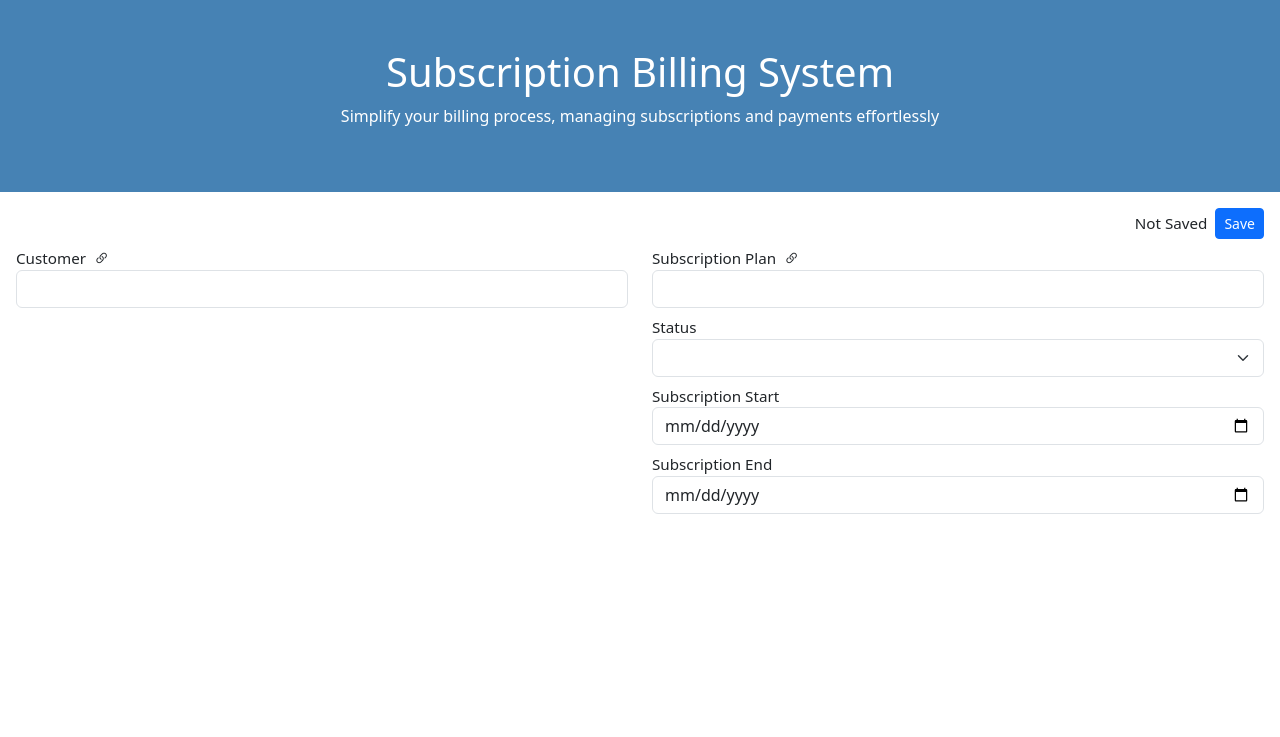
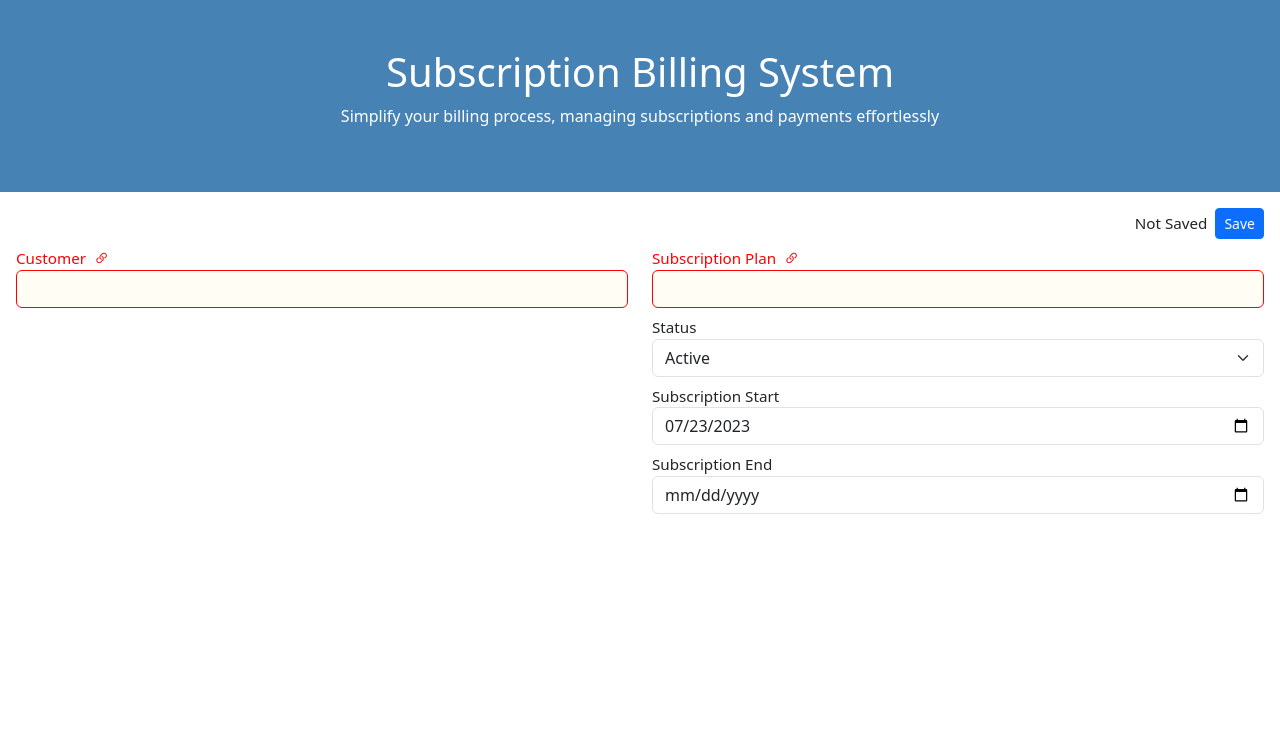
Before and after one commit to kalisetti/billing, a Vue app: page /desk/Edit/subscription/1 in a window 1280 px wide. Shown: the top 737 px of the page. Built offline with nearby package versions, Linux system fonts and the light colour scheme; no server answers.

Commit message:
add styles required & error-border for mandatory files

```diff
--- a/src/components/forms/InvoiceEntry.vue
+++ b/src/components/forms/InvoiceEntry.vue
@@ -19,12 +19,13 @@
             <div id="form-fields" class="row">
                 <div class="col">
                     <div class="form-group">
-                        <label for="invoice-month">
+                        <label for="invoice_month" :class="{ 'required': isInvoiceMonthEmpty }">
                             Month
                             <i class="bi bi-calendar-month-fill ms-1"></i>
                         </label>
                         <input type="month" id="invoice-month" class="form-control"
                             v-model="recordData['invoice_month']"
+                            :class="{ 'error-border': isInvoiceMonthEmpty }"
                             required
                             >
                     </div>
@@ -74,6 +75,7 @@ export default {
             recordId: null,
             tableName: 'invoice-entry',
             recordData: {
+                invoice_month: '',
                 docstatus: 0,
             },
             oldData: {},
@@ -84,6 +86,9 @@ export default {
         };
     },
     computed: {
+        isInvoiceMonthEmpty() {
+            return this.recordData.invoice_month === '';
+        },
         tableColumns() {
             const commonColumns = ['name', 'created_by', 'created_on', 'modified_by', 'modified_on', 'docstatus'];
             const columns = Object.keys(this.recordData);
--- a/src/components/forms/PaymentEntry.vue
+++ b/src/components/forms/PaymentEntry.vue
@@ -18,12 +18,13 @@
             <div class="row">
                 <div class="col">
                     <div class="form-group">
-                        <label for="customer">
+                        <label for="customer" :class="{ 'required': isCustomerEmpty }">
                             Customer
                             <i class="bi bi-link-45deg ms-1"></i>
                         </label>
                         <input type="text" id="customer" class="form-control"
                             v-model="recordData.customer"
+                            :class="{ 'error-border': isCustomerEmpty }"
                             @focus="fetchCustomers"
                             @input="fetchCustomers"
                             @blur="fetchOutstandingInvoices"
@@ -40,16 +41,21 @@
                 </div>
                 <div class="col">
                     <div class="form-group">
-                        <label for="payment_date">
+                        <label for="payment_date" :class="{ 'required': isPaymentDateEmpty }">
                             Payment Date
                         </label>
                         <input type="date" id="payment_date" class="form-control"
                             v-model="recordData.payment_date"
+                            :class="{ 'error-border': isPaymentDateEmpty }"
                         />
                     </div>
                     <div class="form-group">
-                        <label for="mode_of_payment">Mode of Payment</label>
-                        <select id="mode_of_payment" class="form-control" v-model="recordData.mode_of_payment">
+                        <label for="mode_of_payment" :class="{ 'required': isModeOfPaymentEmpty }">Mode of Payment</label>
+                        <select id="mode_of_payment" class="form-control"
+                            v-model="recordData.mode_of_payment"
+                            :class="{ 'error-border': isModeOfPaymentEmpty }"
+                            >
+                            <option value=""></option>
                             <option value="Cash">Cash</option>
                             <option value="Bank">Bank</option>
                             <option value="Online">Online</option>
@@ -57,9 +63,10 @@
                         </select>
                     </div>
                     <div class="form-group">
-                        <label for="paid_amount">Paid Amount</label>
+                        <label for="paid_amount" :class="{ 'required': isPaidAmountEmpty }">Paid Amount</label>
                         <input type="number" id="paid_amount" class="form-control"
                             v-model="recordData.paid_amount"
+                            :class="{ 'error-border': isPaidAmountEmpty }"
                             @blur="validatePaidAmount"
                         />
                         <div v-if="showAmountError" class="error-message">Paid amount cannot be more than total outstanding.</div>
@@ -155,6 +162,18 @@ export default {
         };
     },
     computed: {
+        isCustomerEmpty() {
+            return this.recordData.customer === '';
+        },
+        isPaymentDateEmpty() {
+            return this.recordData.payment_date === '';
+        },
+        isModeOfPaymentEmpty() {
+            return this.recordData.mode_of_payment === '';
+        },
+        isPaidAmountEmpty() {
+            return isNaN(this.recordData.paid_amount);
+        },
         totalOutstanding() {
             console.log('computed:totalOutstanding...');
             // console.log('selectedInvoices2: ', this.selectedInvoices);
@@ -270,6 +289,7 @@ export default {
             inputElement.awesomplete.list = items.map(item => item.name);
             inputElement.awesomplete.evaluate();
             inputElement.awesomplete.open();
+            inputElement.focus();
         },
         fetchRecordData() {
             console.log('***PaymentForm.methods.fetchRecordData');
--- a/src/components/forms/SubscriptionForm.vue
+++ b/src/components/forms/SubscriptionForm.vue
@@ -18,12 +18,13 @@
             <div id="form-fields" class="row">
                 <div class="col">
                     <div class="form-group">
-                    <label for="customer">
+                    <label for="customer" :class="{ 'required': isCustomerEmpty }">
                         Customer
                         <i class="bi bi-link-45deg ms-1"></i>
                     </label>
                     <input type="text" id="customer" class="form-control"
                         v-model="recordData['customer']"
+                        :class="{ 'error-border': isCustomerEmpty }"
                         @focus="fetchCustomers"
                         @input="fetchCustomers"
                         required
@@ -32,34 +33,39 @@
                 </div>
                 <div class="col">
                     <div class="form-group">
-                        <label for="subscription-plan">
+                        <label for="subscription_plan" :class="{ 'required': isSubscriptionPlanEmpty }">
                             Subscription Plan
                             <i class="bi bi-link-45deg ms-1"></i>
                         </label>
-                        <input type="text" id="subscription-plan" class="form-control"
+                        <input type="text" id="subscription_plan" class="form-control"
                             v-model="recordData['subscription_plan']"
+                            :class="{ 'error-border': isSubscriptionPlanEmpty }"
                             @focus="fetchSubscriptionPlans"
                             @input="fetchSubscriptionPlans"
                             >
                     </div>
                     <div class="form-group">
-                        <label for="status">Status</label>
+                        <label for="status" :class="{ 'required': isStatusEmpty }">Status</label>
                         <select id="status" class="form-select"
                             v-model="recordData['status']"
+                            :class="{ 'error-border': isStatusEmpty}"
                             required
                             >
+                            <option></option>
                             <option>Active</option>
                             <option>Inactive</option>
                         </select>
                     </div>
                     <div class="form-group">
-                        <label for="subscription-start">Subscription Start</label>
-                        <input type="date" id="subscription-start" class="form-control"
-                            v-model="recordData['subscription_start']">
+                        <label for="subscription_start" :class="{ 'required': isSubscriptionStartEmpty }">Subscription Start</label>
+                        <input type="date" id="subscription_start" class="form-control"
+                            v-model="recordData['subscription_start']"
+                            :class="{ 'error-border': isSubscriptionStartEmpty}"
+                            >
                     </div>
                     <div class="form-group">
-                        <label for="subscription-end">Subscription End</label>
-                        <input type="date" id="subscription-end" class="form-control"
+                        <label for="subscription_end">Subscription End</label>
+                        <input type="date" id="subscription_end" class="form-control"
                             v-model="recordData['subscription_end']">
                     </div>
                 </div>
@@ -87,6 +93,10 @@ export default {
             recordId: null,
             tableName: 'subscription',
             recordData: {
+                customer: '',
+                subscription_plan: '',
+                status: 'Active',
+                subscription_start: new Date().toISOString().slice(0, 10),
                 docstatus: 0,
             },
             oldData: {},
@@ -97,6 +107,18 @@ export default {
         };
     },
     computed: {
+        isCustomerEmpty() {
+            return this.recordData.customer === '';
+        },
+        isSubscriptionPlanEmpty() {
+            return this.recordData.subscription_plan === '';
+        },
+        isStatusEmpty() {
+            return this.recordData.status === '';
+        },
+        isSubscriptionStartEmpty() {
+            return this.recordData.subscription_start === '';
+        },
         tableColumns() {
             const commonColumns = ['name', 'created_by', 'created_on', 'modified_by', 'modified_on', 'docstatus'];
             const columns = Object.keys(this.recordData);
@@ -161,13 +183,13 @@ export default {
                 });
         },
         fetchSubscriptionPlans() {
-            const inputValue = this.recordData['subscription-plan'];
-            axios.get(`/api/fetchData.php?table=subscription-plan&query=${inputValue}&limit=20&offset=0`)
+            const inputValue = this.recordData['subscription_plan'];
+            axios.get(`/api/fetchData.php?table=subscription_plan&query=${inputValue}&limit=20&offset=0`)
                 .then((response) => {
                     // this.columns = response.data.columns;
                     // this.rows.push.apply(this.rows, response.data.rows);
                     const subscriptionPlans = response.data.rows;
-                    this.showAwesompleteDropdown('subscription-plan', subscriptionPlans);
+                    this.showAwesompleteDropdown('subscription_plan', subscriptionPlans);
                 })
                 .catch((error) => {
                     console.error('Error fetching subscription plan: ', error);
@@ -193,6 +215,7 @@ export default {
             inputElement.awesomplete.list = items.map(item => item.name);
             inputElement.awesomplete.evaluate();
             inputElement.awesomplete.open();
+            inputElement.focus();
 
             // Add a class to the awesomplete container for custom styling
             // const awesompleteContainer = inputElement.parentNode.querySelector('.awesomplete');
--- a/src/components/pages/BasePage.vue
+++ b/src/components/pages/BasePage.vue
@@ -33,3 +33,13 @@ main {
     padding: 1rem;
 }
 </style>
+
+<style>
+.error-border {
+  border-color: red !important;
+  background-color: #fffdf4;
+}
+.required {
+  color: red;
+}
+</style>
```
Also changed, not shown: src/components/forms/CustomerForm.vue (+20 -7 lines), src/components/forms/SubscriptionPlan.vue (+23 -7 lines).
